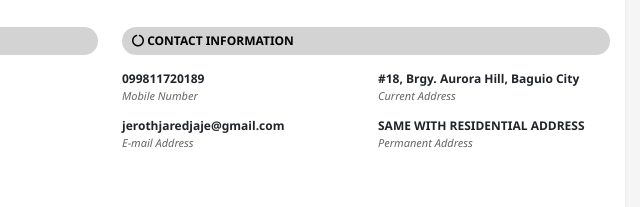
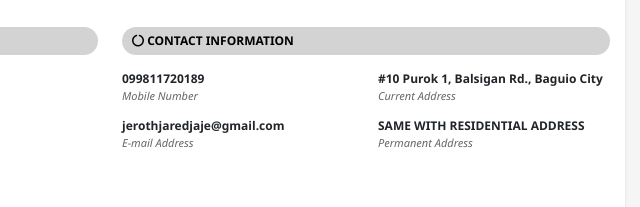
Before and after one commit to ubportal/5th, a plain HTML site: page index.html in a window 1280 px wide. Shown: the part 588-795 px from the top of the page, 640-1280 px from the left. Drawn offline with nearby package versions, Linux system fonts and the light colour scheme.

Commit message:
Update index.html

```diff
--- a/index.html
+++ b/index.html
@@ -684,7 +684,7 @@
 
                                 <div class="col-6">
                                     <div class="info-item">
-                                        <div class="info-value">#18, Brgy. Aurora Hill, Baguio City</div>
+                                        <div class="info-value">#10 Purok 1, Balsigan Rd., Baguio City</div>
                                         <div class="info-label">Current Address</div>
                                     </div>
 
```
